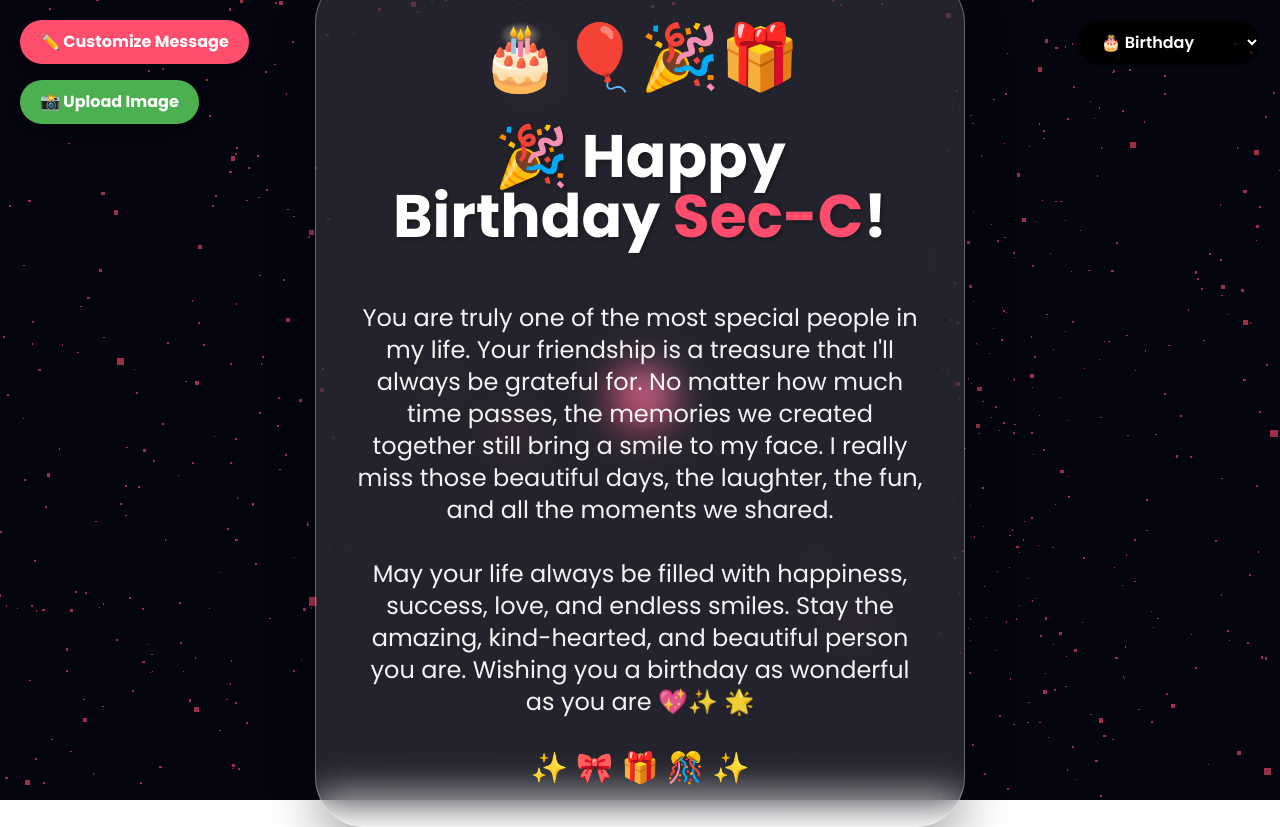
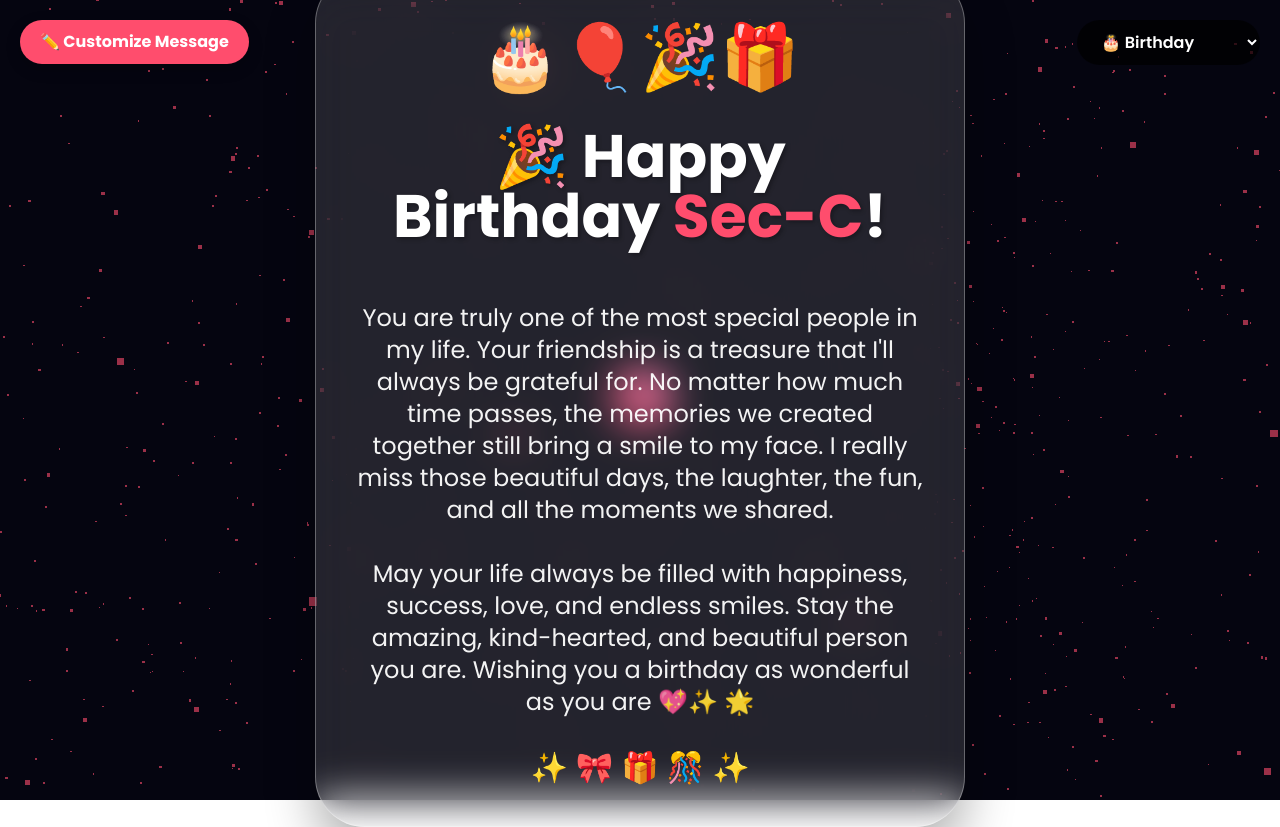
Before and after one commit to BuiltByLevi/OccasionWishingApp, a Django app: page / in a window 1280 px wide. Run offline with Django 4.2, Linux system fonts and the light colour scheme; data that the repository does not hold is empty; some libraries are stand-ins or nearby versions.

Commit message:
Move image upload inside Customize Message popup

```diff
--- a/wishapp/templates/home.html
+++ b/wishapp/templates/home.html
@@ -84,22 +84,6 @@
             background: {{ theme_color|default:'#ff4d6d' }};
         }
 
-        .upload-btn {
-            position: fixed;
-            top: 80px;
-            left: 20px;
-            z-index: 30;
-            padding: 10px 20px;
-            border-radius: 50px;
-            color: white;
-            font-weight: bold;
-            border: none;
-            cursor: pointer;
-            box-shadow: 0 5px 15px rgba(0,0,0,0.2);
-            font-family: 'Poppins', sans-serif;
-            background: #4CAF50;
-        }
-
         /* Custom Form Styles */
         .custom-form-overlay {
             position: fixed;
@@ -195,11 +199,6 @@
 <!-- Customize Button -->
 <button class="customize-btn" id="customizeBtn">
     ✏️ Customize Message
-</button>
-
-<!-- Upload Image Button -->
-<button class="upload-btn" id="uploadImageBtn">
-    📸 Upload Image
 </button>
 
 <!-- Occasion Selector -->
@@ -259,28 +266,6 @@
 
         <button class="apply-btn" id="applyCustom">🎉 Apply & Share Link</button>
         <button class="close-form-btn" id="closeFormBtn">Close</button>
-    </div>
-</div>
-
-<!-- Image Upload Form -->
-<div id="uploadFormOverlay" class="custom-form-overlay">
-    <div class="custom-form-container">
-        <h3>📸 Upload Custom Image</h3>
-        <form method="POST" action="/upload-image/" enctype="multipart/form-data">
-            {% csrf_token %}
-            <label>Select Occasion:</label>
-            <select name="occasion" required>
-                <option value="birthday">🎂 Birthday</option>
-                <option value="anniversary">💕 Anniversary</option>
-                <option value="valentine">🌹 Valentine</option>
-            </select>
-
-            <label>Choose Image:</label>
-            <input type="file" name="custom_image" accept="image/*" required>
-
-            <button type="submit" class="apply-btn">📤 Upload</button>
-            <button type="button" class="close-form-btn" id="closeUploadForm">Cancel</button>
-        </form>
     </div>
 </div>
 
@@ -365,10 +350,11 @@
         const applyCustom = document.getElementById('applyCustom');
         const occasionSelect = document.getElementById('occasionSelect');
 
-        // Image Upload Elements
-        const uploadImageBtn = document.getElementById('uploadImageBtn');
-        const uploadFormOverlay = document.getElementById('uploadFormOverlay');
-        const closeUploadForm = document.getElementById('closeUploadForm');
+        // Image upload elements
+        const imageInput = document.getElementById('imageInput');
+        const imagePreview = document.getElementById('imagePreview');
+        const uploadOccasion = document.getElementById('uploadOccasion');
+        const uploadForm = document.getElementById('uploadForm');
 
         // Customize button logic
         if(customizeBtn) {
@@ -380,6 +366,39 @@
         if(closeFormBtn) {
             closeFormBtn.addEventListener('click', function() {
                 customFormOverlay.style.display = 'none';
+                // Reset preview when closing
+                if(imagePreview) imagePreview.style.display = 'none';
+            });
+        }
+
+        // Image preview logic
+        if(imageInput) {
+            imageInput.addEventListener('change', function(e) {
+                const file = e.target.files[0];
+                if(file) {
+                    const reader = new FileReader();
+                    reader.onload = function(event) {
+                        imagePreview.innerHTML = '<img src="' + event.target.result + '" style="max-width: 100%; max-height: 150px; border-radius: 10px;">';
+                        imagePreview.style.display = 'block';
+                    };
+                    reader.readAsDataURL(file);
+
+                    // Update occasion and auto-upload
+                    if(uploadOccasion) uploadOccasion.value = occasionSelect ? occasionSelect.value : 'birthday';
+
+                    // Auto-submit the form
+                    const formData = new FormData(uploadForm);
+                    fetch('/upload-image/', {
+                        method: 'POST',
+                        body: formData,
+                        headers: {
+                            'X-CSRFToken': document.querySelector('[name=csrfmiddlewaretoken]')?.value || ''
+                        }
+                    }).then(() => {
+                        // Reload page to show image
+                        setTimeout(() => location.reload(), 500);
+                    });
+                }
             });
         }
 
@@ -419,27 +438,6 @@
                 window.location.href = url;
             });
         }
-
-        // Image Upload logic
-        if(uploadImageBtn) {
-            uploadImageBtn.addEventListener('click', function() {
-                uploadFormOverlay.style.display = 'flex';
-            });
-        }
-
-        if(closeUploadForm) {
-            closeUploadForm.addEventListener('click', function() {
-                uploadFormOverlay.style.display = 'none';
-            });
-        }
-
-        if(uploadFormOverlay) {
-            uploadFormOverlay.addEventListener('click', function(e) {
-                if (e.target === uploadFormOverlay) {
-                    uploadFormOverlay.style.display = 'none';
-                }
-            });
-        }
     });
 </script>
 
```
Also changed, not shown: other parts of wishapp/templates/home.html (+29 -1 lines).
